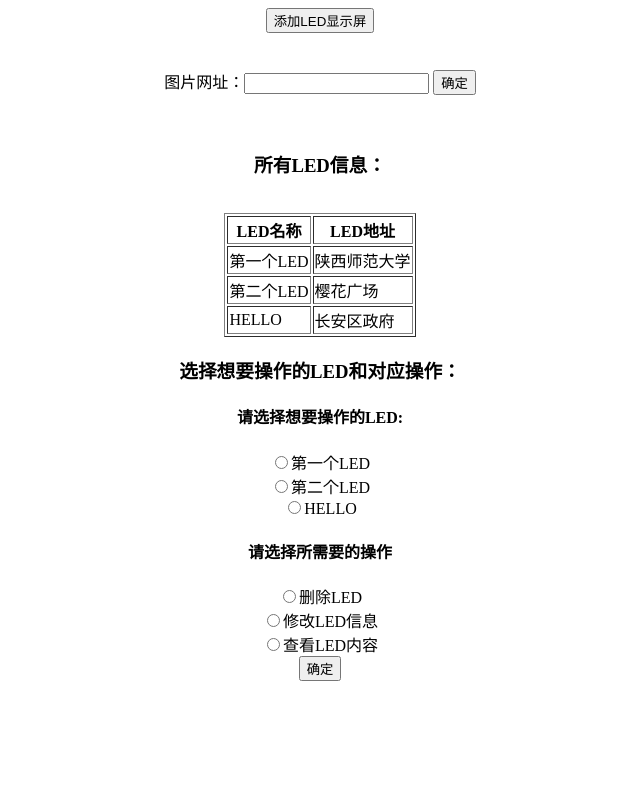
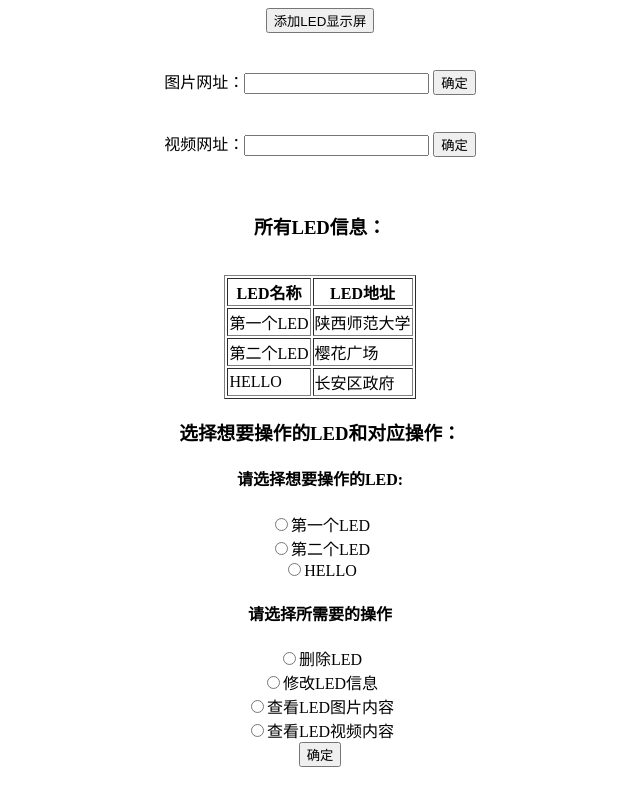
Before and after one commit to biuiko/LedManageSystem, a Django app: page /led/1/choice/ in a window 1280 px wide. Shown: the whole page, without its empty margins (320-960 px from the left). Run offline with Django 3.2, Linux system fonts and the light colour scheme; data comes from the database, SQL or seed files in the repository; both versions use the stored data as it was after the commit.

Commit message:
feat: add video playback function

```diff
--- a/led/models.py
+++ b/led/models.py
@@ -19,3 +19,9 @@ class Picture(models.Model):
 	custom = models.ForeignKey(Custom,on_delete=models.CASCADE)
 	def __str__(self):
 		return self.pic_url
+
+class Video(models.Model):
+	video_url = models.CharField(max_length=500)
+	custom = models.ForeignKey(Custom,on_delete=models.CASCADE)
+	def __str__(self):
+		return self.video_url
--- a/led/templates/led/choice_page.html
+++ b/led/templates/led/choice_page.html
@@ -13,6 +13,12 @@
 	<form action="{% url 'led:add_picture' user_id %}" method="post" >
 		{% csrf_token %}
 		图片网址：<input type="text" name="pic_url">
+		<input type="submit" value="确定">
+	</form>
+	<br><br>
+		<form action="{% url 'led:add_video' user_id %}" method="post" >
+		{% csrf_token %}
+		视频网址：<input type="text" name="video_url">
 		<input type="submit" value="确定">
 	</form>
 	<br><br>
@@ -37,7 +43,9 @@
 		<h4>请选择所需要的操作</h4>
 		<input type="radio" name="op" value="d" ><label>删除LED</label><br>
 		<input type="radio" name="op" value="u"><label>修改LED信息</label><br>
-		<input type="radio" name="op" value="l"><label>查看LED内容</label><br>
+		<input type="radio" name="op" value="p"><label>查看LED图片内容</label><br>
+		<input type="radio" name="op" value="v"><label>查看LED视频内容</label><br>
+
 		<!-- <input type="radio" name="op" value="s"> <label>当前LED播放模式为：，修改播放模式</label><br> -->
 	<input type="submit" value="确定">
 </form>
--- a/led/templates/led/show_led.html
+++ b/led/templates/led/show_led.html
@@ -7,8 +7,6 @@
   	console.log('js')
 
   	var img_url = {{ urls|safe }};
-  	console.log('imgurl')
-  	console.log(img_url)
   	console.log(img_url);
     var ranl = 0;
     var useRand = 0;
--- a/led/urls.py
+++ b/led/urls.py
@@ -13,5 +13,8 @@ urlpatterns = [
 	path('<int:user_id>/led_operation/',views.led_operation,name='led_operation'),
 	path('<int:led_id>/<int:user_id>/led_update/',views.led_update,name='led_update'),
 	path('<int:user_id>/add_picture',views.add_picture,name='add_picture'),
-	path('led/<int:user_id>/<int:led_id>',views.led_show,name='led_show'),
+	path('<int:user_id>/add_video',views.add_video,name='add_video'),
+	path('picture/<int:user_id>/<int:led_id>',views.led_show_picture,name='led_show_picture'),
+	path('video/<int:user_id>/<int:led_id>',views.led_show_video,name='led_show_video'),
+
 ]
--- a/led/views.py
+++ b/led/views.py
@@ -80,8 +80,10 @@ def led_operation(request,user_id):
 				return render(request,'led/update_led.html',context)
 				# return HttpResponse("hello")
 				# return render(request,'led/update_led.html',context)
-			elif led_op=="l":
-				return led_show(request,user_id,led_id)
+			elif led_op=="p":
+				return led_show_picture(request,user_id,led_id)
+			elif led_op=="v":
+				return led_show_video(request,user_id,led_id)
 		except:
 			print(led_op)
 			print('出错啦')
@@ -119,8 +121,21 @@ def add_picture(request,user_id):
 	}
 	return HttpResponseRedirect(reverse('led:choice', args = (user_id,)))
 
-def led_show(request,user_id,led_id):
-	'显示led的内容'
+def add_video(request,user_id):
+	'添加视频的url'
+	if request.method == 'POST':
+		c = Custom.objects.get(pk = user_id)
+		real_url = request.POST.get('pic_url')
+		print(real_url)
+		c.video_set.create(video_url = request.POST.get('video_url'))
+		c.save()
+	context={
+		'user_id':user_id,
+	}
+	return HttpResponseRedirect(reverse('led:choice', args = (user_id,)))
+
+def led_show_picture(request,user_id,led_id):
+	'显示led的图片内容'
 	if request.method == 'POST' or request.method=='GET':
 		user = Custom.objects.get(pk = user_id)
 		get_urls = user.picture_set.all()
@@ -134,3 +149,18 @@ def led_show(request,user_id,led_id):
 		}
 		print('now at look led')
 		return render(request,'led/show_led.html',context)
+def led_show_video(request,user_id,led_id):
+	'显示led的视频内容'
+	if request.method == 'POST' or request.method=='GET':
+		user = Custom.objects.get(pk = user_id)
+		get_urls = user.video_set.all()
+		urls = []
+		for i in get_urls:
+			urls.append(i.video_url)
+		context = {
+			'user_id':user_id,
+			'led_id':led_id,
+			'urls' : json.dumps(urls),
+		}
+		print('now at look led')
+		return render(request,'led/show_video_led.html',context)
```
Also changed, not shown: led/admin.py (+6 -1 lines), led/templates/led/show_video_led.html (added, +42 -0 lines), README.md, db.sqlite3, led/migrations/0005_video.py (added).
